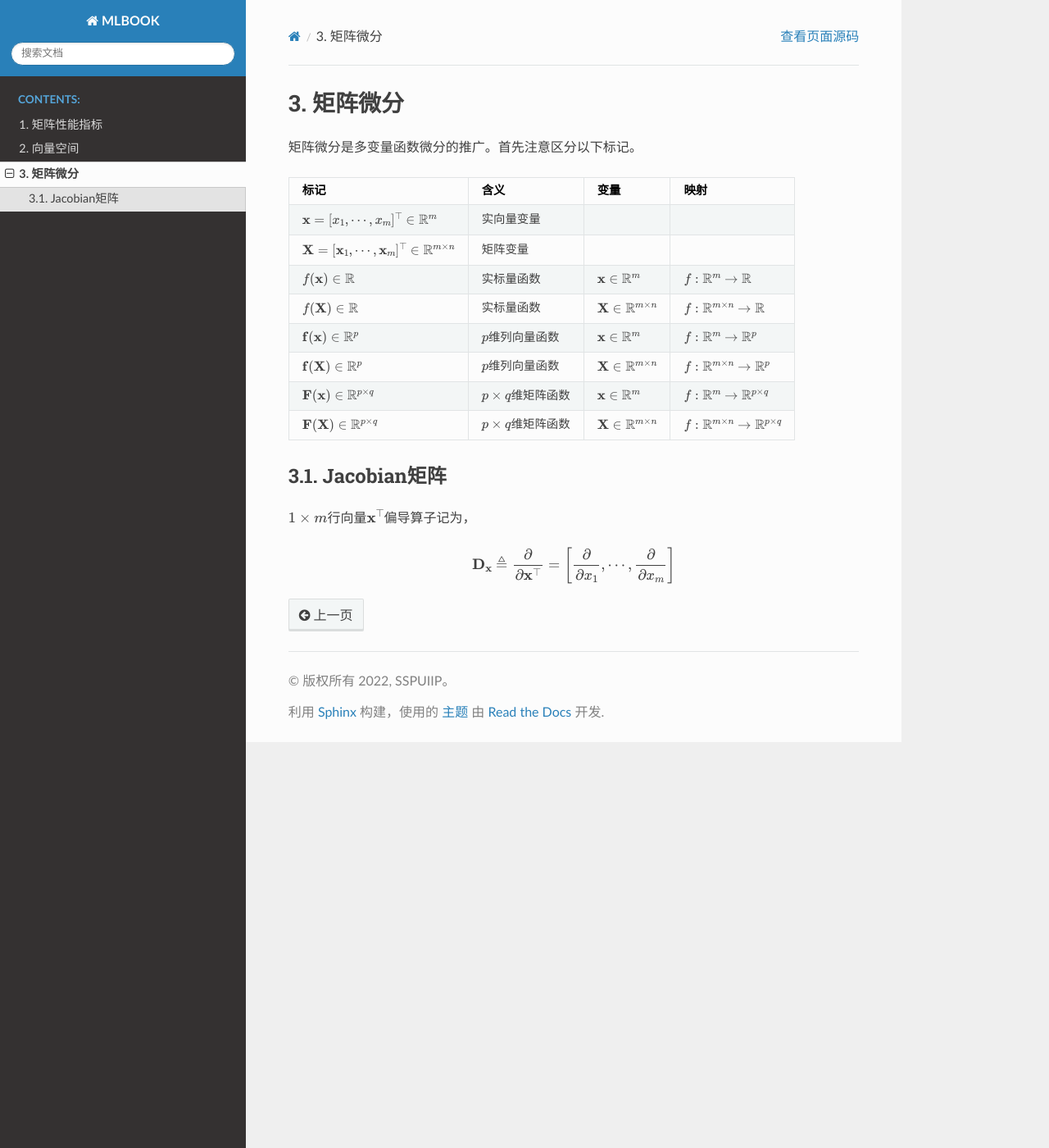
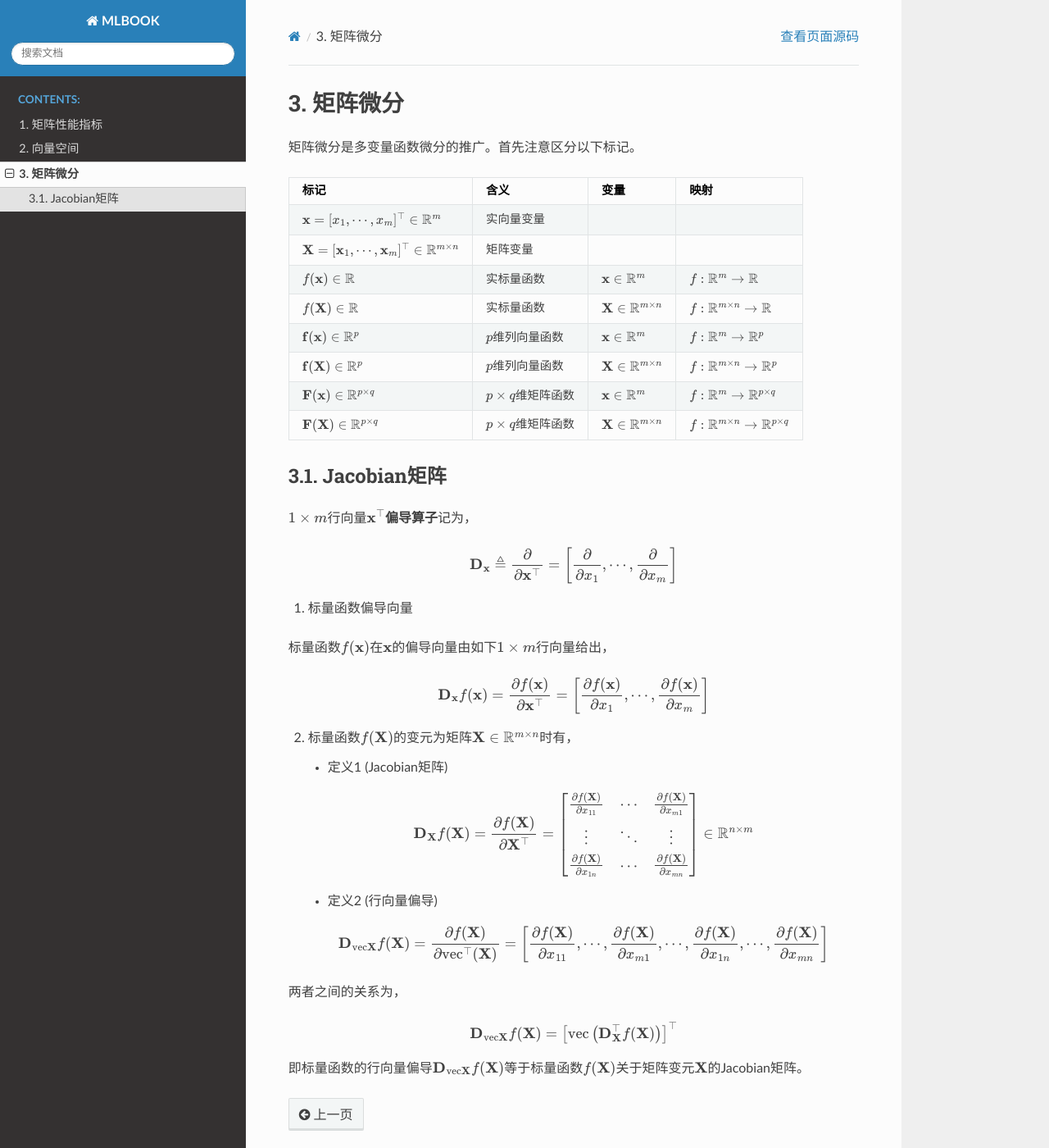
Before and after one commit to sspuiip/ml, a Sphinx documentation site: the page built from docs/source/matrix/matrixdiff.md, in a window 1280 px wide and 1400 px high. Shown: the whole window at 82% size. Built offline with Sphinx 7.4.7 and the Read the Docs theme 2.0.0, drawn with Linux system fonts in a browser that asks for light colours.

Commit message:
update blogs

```diff
--- a/docs/source/matrix/matrixdiff.md
+++ b/docs/source/matrix/matrixdiff.md
@@ -14,8 +14,38 @@
 | $\mathbf{F}(\mathbf{X})\in \mathbb{R}^{p\times q}$  |${p\times q}$维矩阵函数    | $\mathbf{X}\in\mathbb{R}^{m\times n}$    | $f:\mathbb{R}^{m\times n}\rightarrow\mathbb{R}^{p\times q}$   |
 
 #### Jacobian矩阵
-$1\times m$行向量$\mathbf{x}^\top$偏导算子记为，
+$1\times m$行向量$\mathbf{x}^\top$**偏导算子**记为，
 
 $$
 \mathbf{D}_{\mathbf{x}}\triangleq\frac{\partial}{\partial\mathbf{x}^\top}=\left[\frac{\partial}{\partial x_1},\cdots,\frac{\partial}{\partial x_m} \right]
 $$
+
+1. 标量函数偏导向量
+
+标量函数$f(\mathbf{x})$在$\mathbf{x}$的偏导向量由如下$1\times m$行向量给出，
+
+$$
+\mathbf{D}_{\mathbf{x}}f(\mathbf{x})=\frac{\partial f(\mathbf{x})}{\partial \mathbf{x}^\top}=\left[\frac{\partial f(\mathbf{x})}{\partial x_1},\cdots,\frac{\partial f(\mathbf{x})}{\partial x_m} \right]
+$$
+
+2. 标量函数$f(\mathbf{X})$的变元为矩阵$\mathbf{X}\in \mathbb{R}^{m\times n}$时有，
+
+    - 定义1 (Jacobian矩阵)
+
+    $$
+    \mathbf{D}_{\mathbf{X}}f(\mathbf{X})=\frac{\partial f(\mathbf{X})}{\partial \mathbf{X}^\top}=\left[\begin{array}{ccc} \frac{\partial f(\mathbf{X})}{\partial x_{11}} &\cdots & \frac{\partial f(\mathbf{X})}{\partial x_{m1}}\\ \vdots &\ddots & \vdots \\ \frac{\partial f(\mathbf{X})}{\partial x_{1n}} &\cdots & \frac{\partial f(\mathbf{X})}{\partial x_{mn}}\end{array} \right]\in \mathbb{R}^{n\times m}
+    $$
+
+    - 定义2 (行向量偏导)
+
+    $$
+    \mathbf{D}_{\mathrm{vec}\mathbf{X}}f(\mathbf{X})=\frac{\partial f(\mathbf{X})}{\partial \mathrm{vec}^\top (\mathbf{X})}=\left[\frac{\partial f(\mathbf{X})}{\partial x_{11}},\cdots,\frac{\partial f(\mathbf{X})}{\partial x_{m1}},\cdots,\frac{\partial f(\mathbf{X})}{\partial x_{1n}},\cdots,\frac{\partial f(\mathbf{X})}{\partial x_{mn}}    \right]
+    $$
+
+两者之间的关系为，
+
+$$
+\mathbf{D}_{\mathrm{vec}\mathbf{X}}f(\mathbf{X})=\left[\mathrm{vec}\left(\mathbf{D}_{\mathbf{X}}^\top f(\mathbf{X})\right)\right]^\top
+$$
+
+即标量函数的行向量偏导$\mathbf{D}_{\mathrm{vec}\mathbf{X}}f(\mathbf{X})$等于标量函数$f(\mathbf{X})$关于矩阵变元$\mathbf{X}$的Jacobian矩阵。
```
